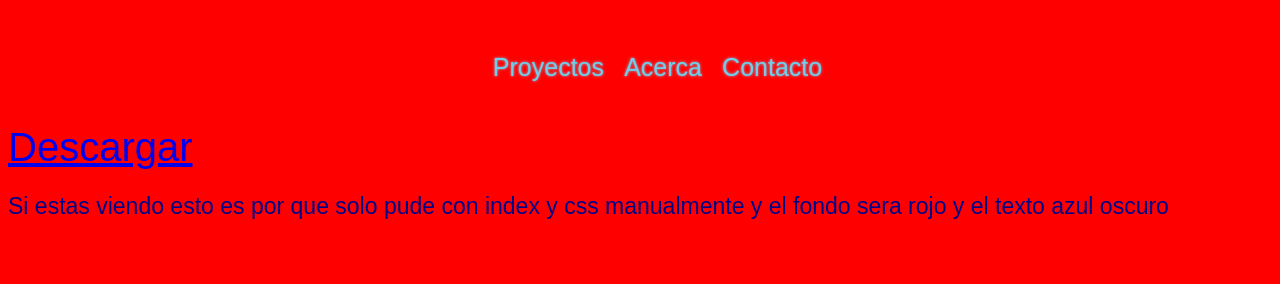
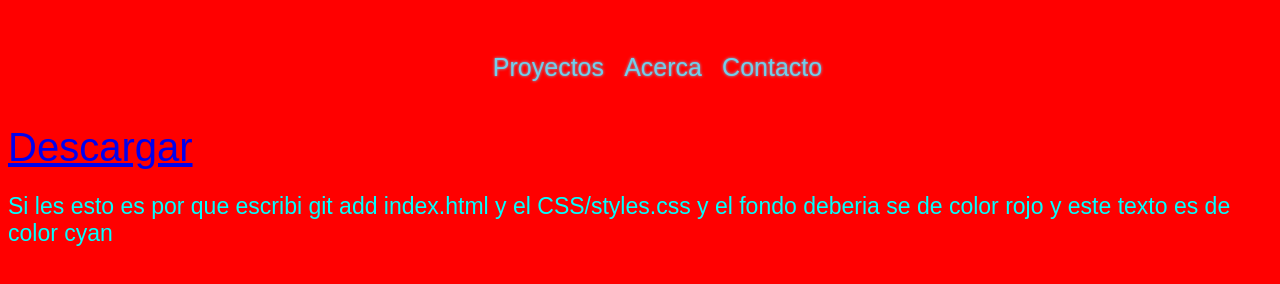
Before and after one commit to RenzoXDev/renzoxdev.github.io, a plain HTML site: page index.html in a window 1280 px wide. Drawn offline with Linux system fonts and the light colour scheme.

Commit message:
y ahora?

```diff
--- a/CSS/styles.css
+++ b/CSS/styles.css
@@ -2,9 +2,6 @@
     font-weight:100;
     font-family: sans-serif;
     font-size: 40px;
-}
-
-body{
     background-color: red;
 }
 
@@ -35,7 +32,7 @@ ul li{
     display: inline-block;
 }
 
-.verificar{
-    color: darkblue;
+.verificando{
+    color: cyan;
     font-size: 23px;
 }
--- a/index.html
+++ b/index.html
@@ -20,9 +20,9 @@
 
 <a href="texto-xD.txt"download="texto-xD.txt">Descargar</a>
 
-<p class="verificar">
-    Si estas viendo esto es por que solo pude con index y css manualmente
-    y el fondo sera rojo y el texto azul oscuro
+<p class="verificando">
+    Si les esto es por que escribi git add index.html y el CSS/styles.css
+    y el fondo deberia se de color rojo y este texto es de color cyan
 </p>
 
 </body>
```
